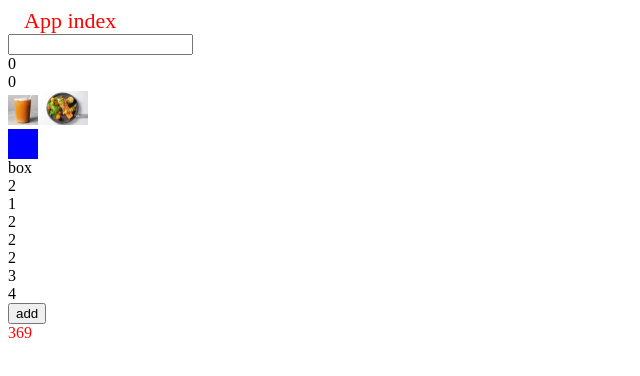
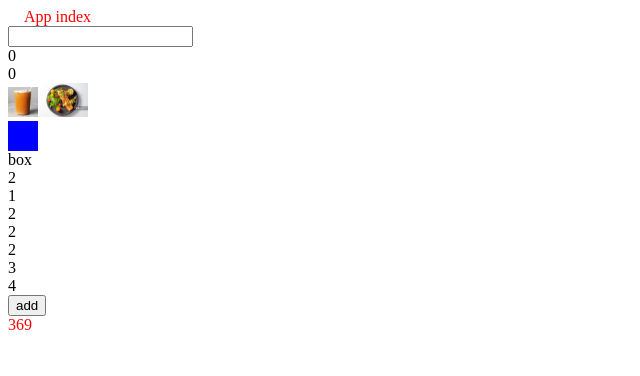
Before and after one commit to Chowqz/webpack5-react-ts, a React app: page / in a window 1280 px wide. Shown: the top 376 px of the page, without its empty margins (0-640 px from the left). Built offline with nearby package versions, Linux system fonts and the light colour scheme.

Commit message:
feat: 测试流水线

```diff
--- a/src/App.css
+++ b/src/App.css
@@ -2,5 +2,5 @@
 
 .title {
   color: red;
-  font-size: 22px;
+  font-size: 16px;
 }
```
